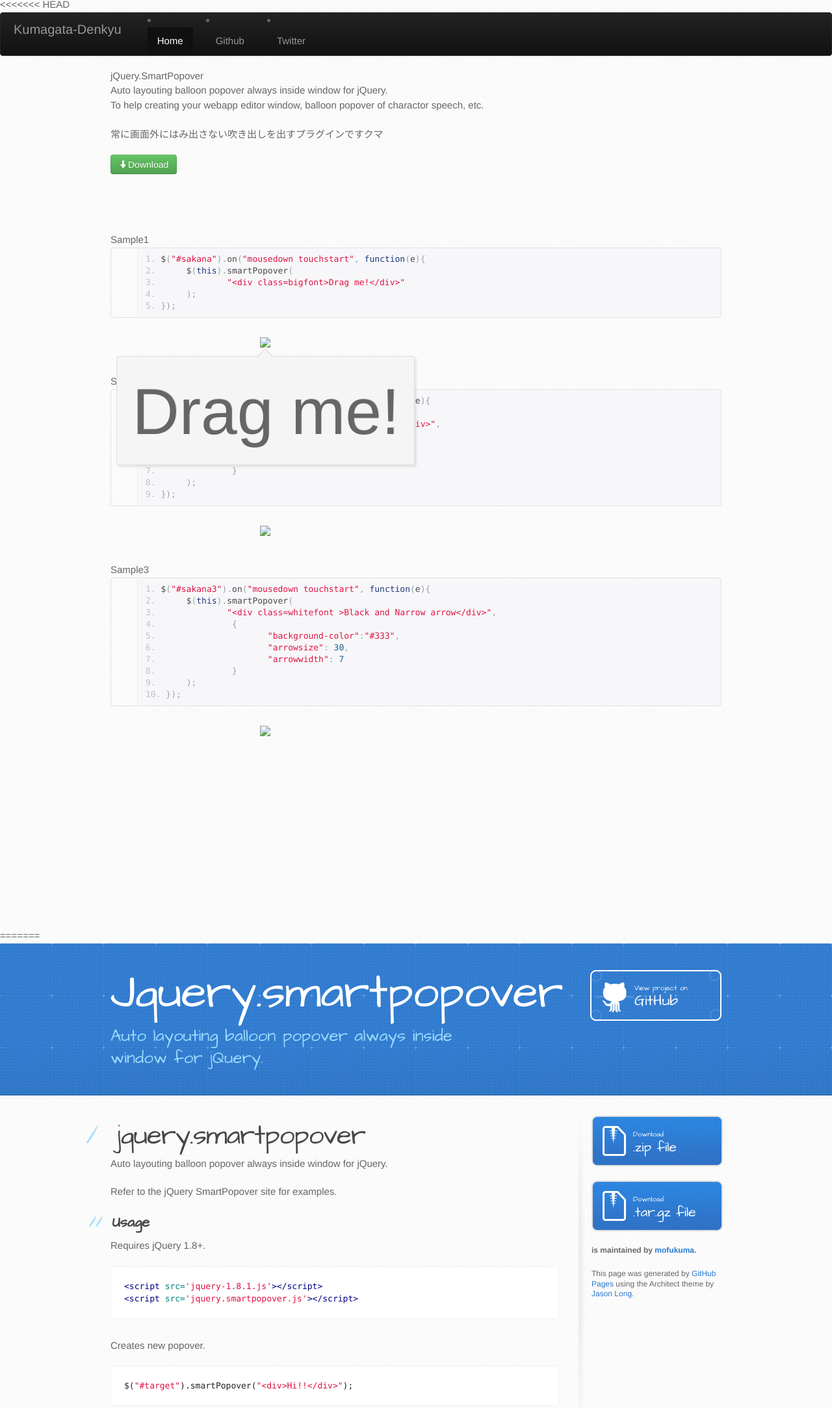
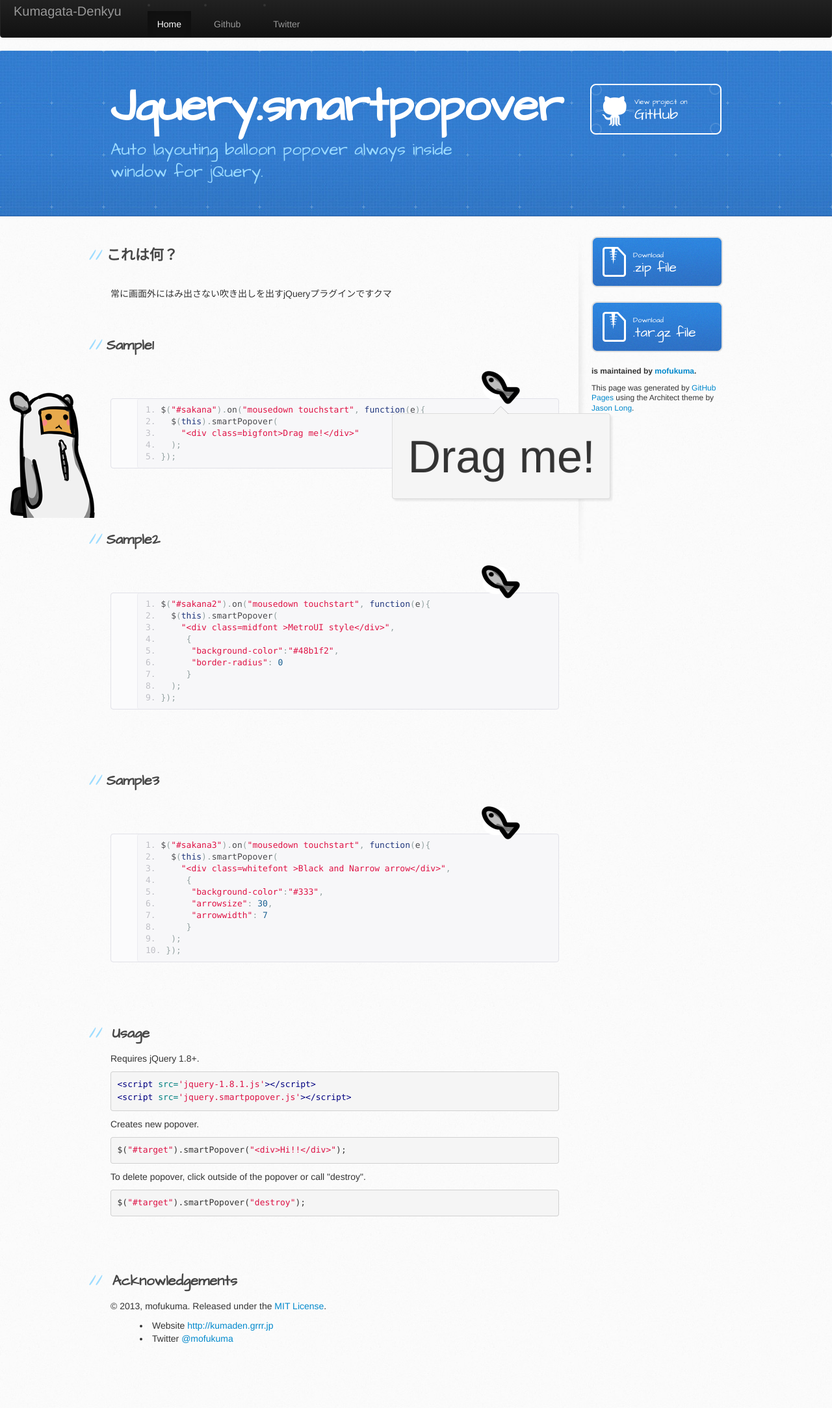
Before and after one commit to mofukuma/jquery.smartpopover, a plain HTML site: page index.html in a window 1280 px wide. Shown: the part 4-2171 px from the top of the page at 65% size. Drawn offline with Linux system fonts and the light colour scheme.

Commit message:
Initial pages commit

```diff
--- a/index.html
+++ b/index.html
@@ -1,14 +1,14 @@
 <!DOCTYPE html>
-<<<<<<< HEAD
-<html lang="ja">
+<html>
+
 <head>
-    <meta charset="utf-8">
-    <meta name="author" content="mofukuma">
-    <!-- Le HTML5 shim, for IE6-8 support of HTML5 elements-->
-    <!--[if lt IE 9]>
-    <script src="http://html5shim.googlecode.com/svn/trunk/html5.js"></script>
-    <![endif]-->
-    <title>jQuery.SmartPopover samples</title>
+    <meta charset='utf-8'>
+    <meta http-equiv="X-UA-Compatible" content="chrome=1">
+    <meta name="viewport" content="width=device-width, initial-scale=1, maximum-scale=1">
+    <link href='https://fonts.googleapis.com/css?family=Architects+Daughter' rel='stylesheet' type='text/css'>
+    <link rel="stylesheet" type="text/css" href="stylesheets/stylesheet.css" media="screen" />
+    <link rel="stylesheet" type="text/css" href="stylesheets/pygment_trac.css" media="screen" />
+    <link rel="stylesheet" type="text/css" href="stylesheets/print.css" media="print" />
     <script src="lib/jquery.min.js"></script>
     <script src="lib/jquery-ui-1.10.3.custom.min.js"></script>
     <link rel="stylesheet" href="lib/bootstrap/css/bootstrap.min.css">
@@ -18,8 +18,10 @@
     <script src="sample.js"></script>
     <script src="lib/prettify.js"></script>
     <link rel="stylesheet" href="lib/prettify.css">
-    <script src="lib/kmagine.min.js"></script><style type="text/css">.bigfont {
-  font-size: 100px;
+    <script src="lib/kmagine.min.js"></script>
+    <style type="text/css">
+    .bigfont {
+        font-size: 70px;
         line-height: 120%;
         white-space: nowrap;
     }
@@ -35,39 +37,66 @@
         white-space: nowrap;
     }
     </style>
-    <!--link(rel='stylesheet', href='css/main.css')-->
+    <!--[if lt IE 9]>
+    <script src="//html5shiv.googlecode.com/svn/trunk/html5.js"></script>
+    <![endif]-->
+
+    <title>Jquery.smartpopover by mofukuma</title>
 </head>
+
 <body>
     <div class="navbar navbar-inverse">
         <div class="navbar-inner">
             <div class="container">
-          <button type="button" data-toggle="collapse" data-target=".nav-collapse" class="btn btn-navbar"><span class="icon-bar"></span><span class="icon-bar"></span><span class="icon-bar"></span></button><a href="http://kumaden.grrr.jp" class="brand">Kumagata-Denkyu</a>
+                <button type="button" data-toggle="collapse" data-target=".nav-collapse" class="btn btn-navbar">
+                    <span class="icon-bar"></span>
+                    <span class="icon-bar"></span>
+                    <span class="icon-bar"></span>
+                </button><a href="http://kumaden.grrr.jp" class="brand">Kumagata-Denkyu</a>
                 <div class="nav-collapse collapse">
                     <ul class="nav">
-              <li class="active"><a href="http://kumaden.grrr.jp">Home</a></li>
-              <li><a href="https://github.com/mofukuma/jquery.smartpopover">Github</a></li>
-              <li><a href="http://twitter.com/mofukuma">Twitter</a></li>
+                        <li class="active"><a href="http://kumaden.grrr.jp">Home</a>
+                        </li>
+                        <li><a href="https://github.com/mofukuma/jquery.smartpopover">Github</a>
+                        </li>
+                        <li><a href="http://twitter.com/mofukuma">Twitter</a>
+                        </li>
                     </ul>
                 </div>
                 <!--/.nav-collapse -->
             </div>
         </div>
     </div>
-    <div class="container">
-      <h1>jQuery.SmartPopover</h1>
-      <p>
-        Auto layouting balloon popover always inside window for jQuery.<br>
-        To help creating your webapp editor window, balloon popover of charactor speech, etc.<br>
+    <header>
+        <div class="inner">
+            <h1>Jquery.smartpopover</h1>
+            <h2>Auto layouting balloon popover always inside window for jQuery.</h2>
+            <a href="https://github.com/mofukuma/jquery.smartpopover" class="button">
+                <small>View project on</small>GitHub</a>
+        </div>
+
+    </header>
+
+    <div id="content-wrapper">
+        <div class="inner clearfix">
+            <section id="main-content">
+                <h2>これは何？</h2>
+                <br>常に画面外にはみ出さない吹き出しを出すjQueryプラグインですクマ
                 <br>
-        常に画面外にはみ出さない吹き出しを出すプラグインですクマ
-      </p><a href="https://github.com/mofukuma/jquery.smartpopover" class="btn btn-success"><i class="icon-arrow-down icon-white"></i>Download</a><br><br><br><br><br>
+                <br>
+                <br>
                 <h2>Sample1</h2>
+                <img id="sakana" style="z-index:1000" src="img/sakana.png">
                 <pre class="prettyprint linenums">$(&quot;#sakana&quot;).on(&quot;mousedown touchstart&quot;, function(e){
   $(this).smartPopover(
     &quot;&lt;div class=bigfont&gt;Drag me!&lt;/div&gt;&quot;
   );
-});</pre><img id="sakana" style="z-index:1000" src="img/sakana.png"><br><br><br>
+});</pre>
+                <br>
+                <br>
+                <br>
                 <h2>Sample2</h2>
+                <img id="sakana2" style="z-index:1000;left:570px;top:10px;" src="img/sakana.png">
                 <pre class="prettyprint linenums">$(&quot;#sakana2&quot;).on(&quot;mousedown touchstart&quot;, function(e){
   $(this).smartPopover(
     &quot;&lt;div class=midfont &gt;MetroUI style&lt;/div&gt;&quot;,
@@ -77,8 +106,13 @@
      }
   );
 });
-</pre><img id="sakana2" style="z-index:1000;left:230px;top:10px;" src="img/sakana.png"><br><br><br>
+</pre>
+
+                <br>
+                <br>
+                <br>
                 <h2>Sample3</h2>
+                <img id="sakana3" style="z-index:1000;left:570px;top:10px;" src="img/sakana.png">
                 <pre class="prettyprint linenums">$(&quot;#sakana3&quot;).on(&quot;mousedown touchstart&quot;, function(e){
   $(this).smartPopover(
     &quot;&lt;div class=whitefont &gt;Black and Narrow arrow&lt;/div&gt;&quot;,
@@ -88,9 +122,65 @@
       &quot;arrowwidth&quot;: 7
      }
   );
-});</pre><img id="sakana3" style="z-index:1000;left:230px;top:10px;" src="img/sakana.png">
-      <div style="height:300px;"></div>
+});</pre>
+    <br><br><br>
+
+
+        <h2>
+<a name="usage" class="anchor" href="#usage"><span class="octicon octicon-link"></span></a>Usage</h2>
+
+<p>Requires jQuery 1.8+.</p>
+
+<div class="highlight highlight-html"><pre><span class="nt">&lt;script </span><span class="na">src=</span><span class="s">'jquery-1.8.1.js'</span><span class="nt">&gt;&lt;/script&gt;</span>
+<span class="nt">&lt;script </span><span class="na">src=</span><span class="s">'jquery.smartpopover.js'</span><span class="nt">&gt;&lt;/script&gt;</span>
+</pre></div>
+
+<p>Creates new popover.</p>
+
+<div class="highlight highlight-javascript"><pre><span class="nx">$</span><span class="p">(</span><span class="s2">"#target"</span><span class="p">).</span><span class="nx">smartPopover</span><span class="p">(</span><span class="s2">"&lt;div&gt;Hi!!&lt;/div&gt;"</span><span class="p">);</span>
+</pre></div>
+
+<p>To delete popover, click outside of the popover or call "destroy".</p>
+
+<div class="highlight highlight-javascript"><pre><span class="nx">$</span><span class="p">(</span><span class="s2">"#target"</span><span class="p">).</span><span class="nx">smartPopover</span><span class="p">(</span><span class="s2">"destroy"</span><span class="p">);</span>
+</pre></div>
+
+<br><br><br>
+<h2>
+<a name="acknowledgements" class="anchor" href="#acknowledgements"><span class="octicon octicon-link"></span></a>Acknowledgements</h2>
+
+<p>© 2013, mofukuma. Released under the <a href="http://www.opensource.org/licenses/mit-license.php">MIT
+License</a>.</p>
+
+<ul>
+<li>Website <a href="http://kumaden.grrr.jp">http://kumaden.grrr.jp</a>
+</li>
+<li>Twitter <a href="http://twitter.com/mofukuma">@mofukuma</a>
+</li>
+</ul>
+        </section>
+        <div class="container">
+
+
+            <aside id="sidebar">
+                <a href="https://github.com/mofukuma/jquery.smartpopover/zipball/master" class="button">
+                    <small>Download</small>
+                    .zip file
+                </a>
+                <a href="https://github.com/mofukuma/jquery.smartpopover/tarball/master" class="button">
+                    <small>Download</small>
+                    .tar.gz file
+                </a>
+
+                <p class="repo-owner">
+                    <a href="https://github.com/mofukuma/jquery.smartpopover"></a>is maintained by <a href="https://github.com/mofukuma">mofukuma</a>.</p>
+
+                <p>This page was generated by <a href="pages.github.com">GitHub Pages</a> using the Architect theme by <a href="https://twitter.com/jasonlong">Jason Long</a>.</p>
+            </aside>
         </div>
+    </div>
+    </div>
+
     <div id="select-tooltip">
             <div style="width:468px;" class="container">
                 <div class="row">
@@ -169,109 +259,7 @@
                 </div>
             </div>
         </div>
+    <div style="height:300px;"></div>
+    <div style="bottom:0; position:fixed; width:0px; height:0px; z-index:100" class="kmagine"></div>
 </body>
-  <div style="bottom:0; position:fixed; width:0px; height:0px; z-index:100" class="kmagine"></div>
-=======
-<html>
-  <head>
-    <meta charset='utf-8'>
-    <meta http-equiv="X-UA-Compatible" content="chrome=1">
-    <meta name="viewport" content="width=device-width, initial-scale=1, maximum-scale=1">
-    <link href='https://fonts.googleapis.com/css?family=Architects+Daughter' rel='stylesheet' type='text/css'>
-    <link rel="stylesheet" type="text/css" href="stylesheets/stylesheet.css" media="screen" />
-    <link rel="stylesheet" type="text/css" href="stylesheets/pygment_trac.css" media="screen" />
-    <link rel="stylesheet" type="text/css" href="stylesheets/print.css" media="print" />
-
-    <!--[if lt IE 9]>
-    <script src="//html5shiv.googlecode.com/svn/trunk/html5.js"></script>
-    <![endif]-->
-
-    <title>Jquery.smartpopover by mofukuma</title>
-  </head>
-
-  <body>
-    <header>
-      <div class="inner">
-        <h1>Jquery.smartpopover</h1>
-        <h2>Auto layouting balloon popover always inside window for jQuery.</h2>
-        <a href="https://github.com/mofukuma/jquery.smartpopover" class="button"><small>View project on</small>GitHub</a>
-      </div>
-    </header>
-
-    <div id="content-wrapper">
-      <div class="inner clearfix">
-        <section id="main-content">
-          <h1>
-<a name="jquerysmartpopover" class="anchor" href="#jquerysmartpopover"><span class="octicon octicon-link"></span></a>jquery.smartpopover</h1>
-
-<p>Auto layouting balloon popover always inside window for jQuery.</p>
-
-<p>Refer to the jQuery SmartPopover site for examples.</p>
-
-<h2>
-<a name="usage" class="anchor" href="#usage"><span class="octicon octicon-link"></span></a>Usage</h2>
-
-<p>Requires jQuery 1.8+.</p>
-
-<div class="highlight highlight-html"><pre><span class="nt">&lt;script </span><span class="na">src=</span><span class="s">'jquery-1.8.1.js'</span><span class="nt">&gt;&lt;/script&gt;</span>
-<span class="nt">&lt;script </span><span class="na">src=</span><span class="s">'jquery.smartpopover.js'</span><span class="nt">&gt;&lt;/script&gt;</span>
-</pre></div>
-
-<p>Creates new popover.</p>
-
-<div class="highlight highlight-javascript"><pre><span class="nx">$</span><span class="p">(</span><span class="s2">"#target"</span><span class="p">).</span><span class="nx">smartPopover</span><span class="p">(</span><span class="s2">"&lt;div&gt;Hi!!&lt;/div&gt;"</span><span class="p">);</span>
-</pre></div>
-
-<p>To delete popover, click outside of the popover or call "destroy".</p>
-
-<div class="highlight highlight-javascript"><pre><span class="nx">$</span><span class="p">(</span><span class="s2">"#target"</span><span class="p">).</span><span class="nx">smartPopover</span><span class="p">(</span><span class="s2">"destroy"</span><span class="p">);</span>
-</pre></div>
-
-<h2>
-<a name="options" class="anchor" href="#options"><span class="octicon octicon-link"></span></a>Options</h2>
-
-<p>To change color of popover and set no border-radius. (like Metro UI style)</p>
-
-<div class="highlight highlight-javascript"><pre><span class="nx">$</span><span class="p">(</span><span class="s2">"#target"</span><span class="p">).</span><span class="nx">smartPopover</span><span class="p">(</span><span class="s2">"&lt;div&gt;...&lt;/div&gt;"</span><span class="p">,</span> <span class="p">{</span><span class="s2">"background-color"</span><span class="o">:</span><span class="s2">"#48b1f2"</span><span class="p">,</span> <span class="s2">"border-radius"</span><span class="o">:</span> <span class="mi">0</span> <span class="p">});</span>
-</pre></div>
-
-<p>Other options</p>
-
-<div class="highlight highlight-javascript"><pre><span class="c1">//TODO</span>
-</pre></div>
-
-<h2>
-<a name="acknowledgements" class="anchor" href="#acknowledgements"><span class="octicon octicon-link"></span></a>Acknowledgements</h2>
-
-<p>© 2013, mofukuma. Released under the <a href="http://www.opensource.org/licenses/mit-license.php">MIT
-License</a>.</p>
-
-<ul>
-<li>Website <a href="http://kumaden.grrr.jp">http://kumaden.grrr.jp</a>
-</li>
-<li>Twitter <a href="http://twitter.com/mofukuma">@mofukuma</a>
-</li>
-</ul>
-        </section>
-
-        <aside id="sidebar">
-          <a href="https://github.com/mofukuma/jquery.smartpopover/zipball/master" class="button">
-            <small>Download</small>
-            .zip file
-          </a>
-          <a href="https://github.com/mofukuma/jquery.smartpopover/tarball/master" class="button">
-            <small>Download</small>
-            .tar.gz file
-          </a>
-
-          <p class="repo-owner"><a href="https://github.com/mofukuma/jquery.smartpopover"></a> is maintained by <a href="https://github.com/mofukuma">mofukuma</a>.</p>
-
-          <p>This page was generated by <a href="pages.github.com">GitHub Pages</a> using the Architect theme by <a href="https://twitter.com/jasonlong">Jason Long</a>.</p>
-        </aside>
-      </div>
-    </div>
-
-
-  </body>
->>>>>>> 521d853b0e8733240776c5f30bc5a153a0a181d4
 </html>
--- a/sample.js
+++ b/sample.js
@@ -11,7 +11,7 @@ $(function() {
 
 
 	//sample1-------------------------------------
-	$("#sakana").to({"left":230,"top":10}, 500, "swing", function(){
+	$("#sakana").to({"left":570,"top":10}, 500, "swing", function(){
 		$(this).trigger("mousedown");
 
 		$(this).clone().attr("id","")
```
Also changed, not shown: img/avator_ageru.png (added), img/avator_k_aki.png (added), img/avator_k_kiso.png (added), img/avator_k_toji.png (added), img/mob1.png (added), img/mob2.png (added), img/sakana.png (added). Lines whose indentation alone changed are shown as unchanged.
